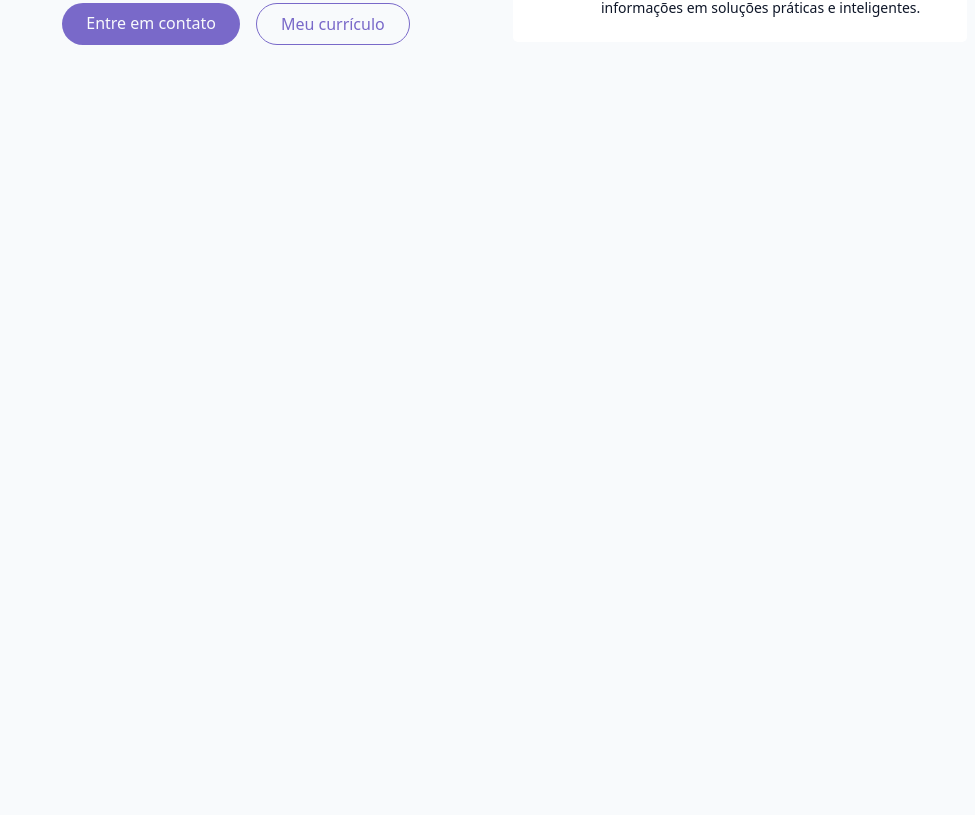
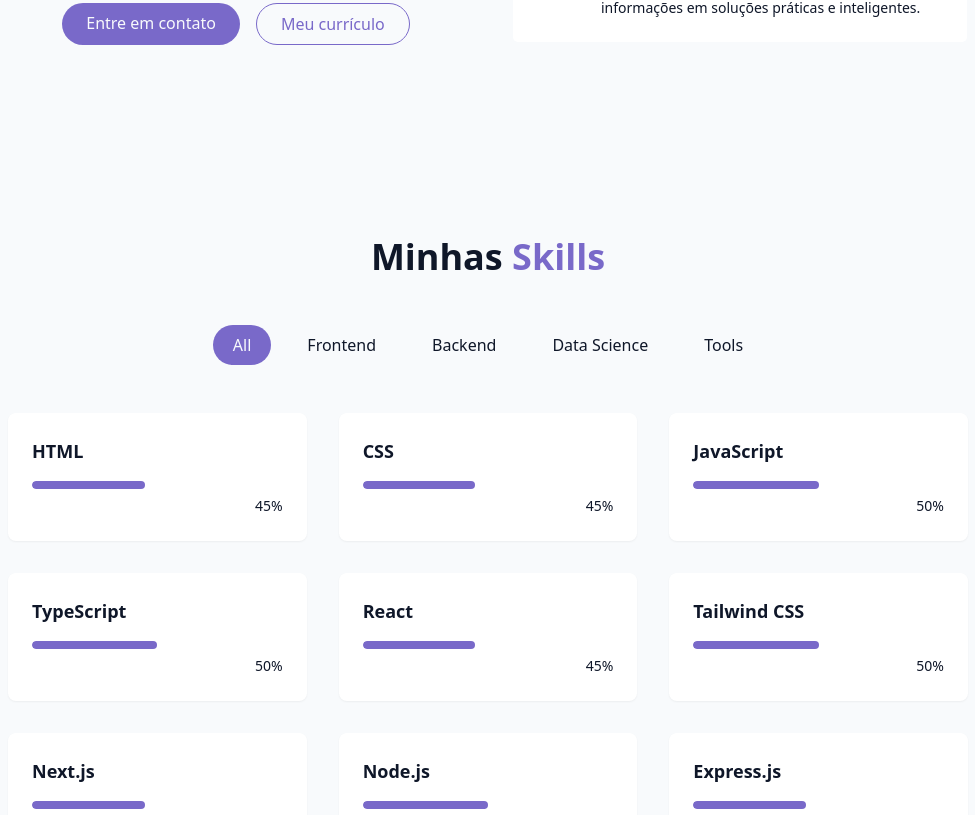
Before and after one commit to Fabricio-Fontenele/portifolio, a React (Vite) app: page / in a window 1280 px wide. Shown: the part 1405-2220 px from the top of the page, without its empty margins (152-1127 px from the left). Before the commit the page ends 1546 px from the top, so only its background shows below. Built offline with nearby package versions, Linux system fonts and the light colour scheme.

Commit message:
feat: add SkillsSection component and integrate it into Home page

```diff
--- /dev/null
+++ b/src/components/SkillsSection.jsx
@@ -0,0 +1,83 @@
+import { useState } from "react";
+import { cn } from "@/lib/utils";
+
+const skills = [
+  // Frontend
+  { name: "HTML", level: 45, category: "Frontend" },
+  { name: "CSS", level: 45, category: "Frontend" },
+  { name: "JavaScript", level: 50, category: "Frontend" },
+  { name: "TypeScript", level: 50, category: "Frontend" },
+  { name: "React", level: 45, category: "Frontend" },
+  { name: "Tailwind CSS", level: 50, category: "Frontend" },
+  { name: "Next.js", level: 45, category: "Frontend" },
+  // Backend
+  { name: "Node.js", level: 50, category: "Backend" },
+  { name: "Express.js", level: 45, category: "Backend" },
+  { name: "PostgreSQL", level: 60, category: "Backend" },
+  // Data Science
+  { name: "Python", level: 50, category: "Data Science" },
+  // Tools
+  { name: "Docker", level: 60, category: "Tools" },
+  { name: "Git", level: 80, category: "Tools" },
+  { name: "Figma", level: 40, category: "Tools" },
+];
+
+const categories = ["all", "Frontend", "Backend", "Data Science", "Tools"];
+
+export const SkillsSection = () => {
+  const [activeCategory, setActiveCategory] = useState("all");
+
+  const filteredSkills = skills.filter((skill) =>
+    activeCategory === "all" ? true : skill.category === activeCategory
+  );
+  return (
+    <section id="skills" className="py-24 px-4 relative bg-secondary/30">
+      <div className="container mx-auto max-w-5xl">
+        <h2 className="text-3xl md:text-4xl font-bold mb-12 text-center">
+          Minhas <span className="text-primary">Skills</span>
+        </h2>
+
+        <div className="flex flex-wrap justify-center gap-4 mb-12">
+          {categories.map((category, key) => (
+            <button
+              key={key}
+              onClick={() => setActiveCategory(category)}
+              className={cn(
+                "px-5 py-2 rounded-full transition-colors duration-300 capitalize",
+                activeCategory === category
+                  ? "bg-primary text-primary-foreground"
+                  : "bg-secondary/70 text-forefround hover:bd-secondary"
+              )}
+            >
+              {category}
+            </button>
+          ))}
+        </div>
+
+        <div className="grid grid-cols-1 sm:grid-cols-2 lg:grid-cols-3 gap-8">
+          {filteredSkills.map((skill, key) => (
+            <div
+              key={key}
+              className="bg-card p-6 rounded-lg shadow-xs card-hover"
+            >
+              <div className="text-left mb-4">
+                <h3 className=" font-semibold text-lg">{skill.name}</h3>
+              </div>
+              <div className="w-full bg-secondary/50 rounded-full h-2 overflow-hidden">
+                <div
+                  className="bg-primary h-2 rounded-full origin-left animate-[grow_1.5s_ease-out]"
+                  style={{ width: `${skill.level}%` }}
+                />
+              </div>
+              <div className="text-right mt-1">
+                <span className="text-sm text-muted-foreground">
+                  {skill.level}%
+                </span>
+              </div>
+            </div>
+          ))}
+        </div>
+      </div>
+    </section>
+  );
+};
--- a/src/pages/Home.jsx
+++ b/src/pages/Home.jsx
@@ -3,6 +3,7 @@
 import { Navbar } from "@/components/NavBar";
 import { HeroSection } from "@/components/HeroSection";
 import { AboutSection } from "../components/AboutSection";
+import { SkillsSection } from "../components/SkillsSection";
 
 export const Home = () => {
   return (
@@ -17,6 +18,7 @@
       <main>
         <HeroSection />
         <AboutSection />
+        <SkillsSection />
       </main>
 
       {/* Footer */}
```
